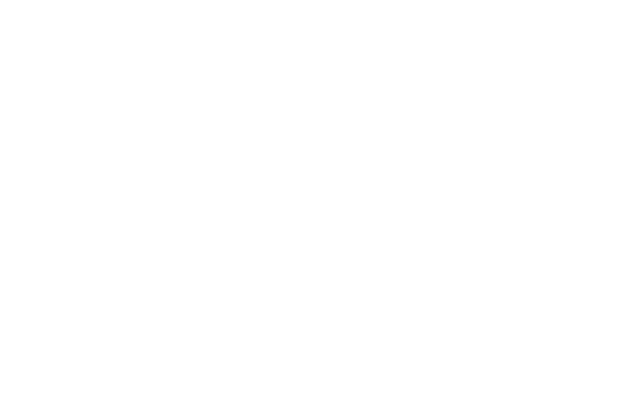
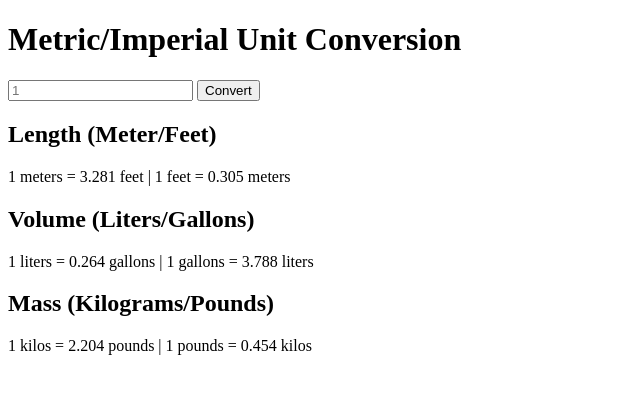
Before and after one commit to Olemio/unit-converter, a plain HTML site: page index.html in a window 1280 px wide. Shown: the whole page, without its empty margins (0-640 px from the left). Drawn offline with Linux system fonts and the light colour scheme.

Commit message:
finished js i think

```diff
--- a/index.html
+++ b/index.html
@@ -6,6 +6,21 @@
     <title>Document</title>
 </head>
 <body>
+    <header>
+        <h1>Metric/Imperial Unit Conversion</h1>
+        <input id="chosen-amount-inpt" type="text" placeholder="1">
+        <button id="convert-btn">Convert</button>
+    </header>
+    <main>
+        <h2>Length (Meter/Feet)</h2>
+        <p id="length-el"></p>
 
+        <h2>Volume (Liters/Gallons)</h2>
+        <p id="volume-el"></p>
+
+        <h2>Mass (Kilograms/Pounds)</h2>
+        <p id="mass-el"></p>
+    </main>
+    <script src="index.js"></script>
 </body>
 </html>
--- /dev/null
+++ b/index.js
@@ -0,0 +1,44 @@
+const length = 3.281
+const volume = 0.264
+const mass = 2.204
+
+let lengthEl = document.getElementById("length-el")
+let volumeEl = document.getElementById("volume-el")
+let massEl = document.getElementById("mass-el")
+
+let convertBtn = document.getElementById("convert-btn")
+
+
+lengthConversion(1)
+volumeConversion(1)
+massConversion(1)
+
+convertBtn.addEventListener("click", function() {
+    let chosenAmountInpt = document.getElementById("chosen-amount-inpt").value
+    lengthConversion(chosenAmountInpt)
+    volumeConversion(chosenAmountInpt)
+    massConversion(chosenAmountInpt)
+})
+
+
+
+function lengthConversion(i) {
+    const metricToImperial = (i * length).toFixed(3)
+    const imperialToMetric = (i / length).toFixed(3)
+
+    return lengthEl.textContent = `${i} meters = ${metricToImperial} feet | ${i} feet = ${imperialToMetric} meters`
+}
+
+function volumeConversion(i) {
+    const metricToImperial = (i * volume).toFixed(3)
+    const imperialToMetric = (i / volume).toFixed(3)
+
+    return volumeEl.textContent = `${i} liters = ${metricToImperial} gallons | ${i} gallons = ${imperialToMetric} liters`
+}
+
+function massConversion(i) {
+    const metricToImperial = (i * mass).toFixed(3)
+    const imperialToMetric = (i / mass).toFixed(3)
+
+    return massEl.textContent = `${i} kilos = ${metricToImperial} pounds | ${i} pounds = ${imperialToMetric} kilos`
+}
```
Also changed, not shown: index.css (added).
